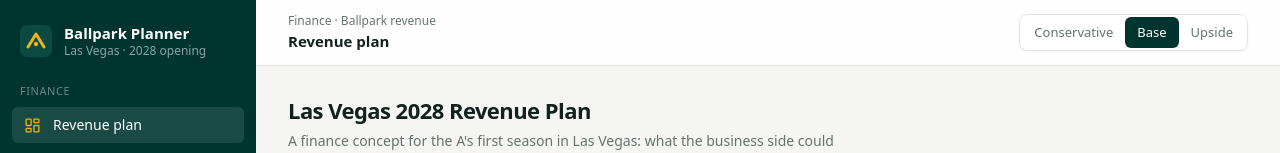
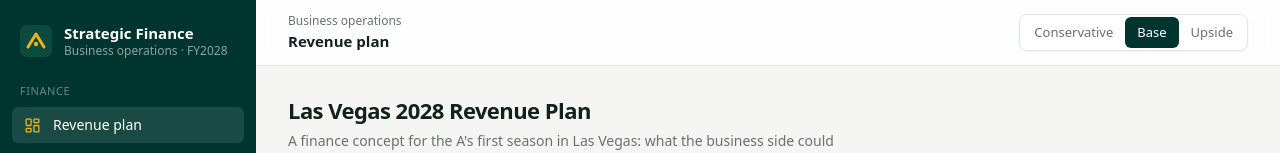
Before and after one commit to cmellone/vegas-ballpark-planner, a React (Vite) app: page / in a window 1280 px wide. Shown: the top 153 px of the page. Built offline with nearby package versions, Linux system fonts and the light colour scheme.

Commit message:
Rename site to Strategic Finance
Co-Authored-By: Claude Opus 5.5 <noreply@anthropic.com>
Claude-Session: https://claude.ai/code/session_011Jk8bjySBzjDtHaQCj6iBq

```diff
--- a/index.html
+++ b/index.html
@@ -4,7 +4,7 @@
     <meta charset="UTF-8" />
     <meta name="viewport" content="width=device-width, initial-scale=1.0" />
     <link rel="icon" href="/favicon.svg" type="image/svg+xml" />
-    <title>Las Vegas Ballpark Revenue Planner</title>
+    <title>Strategic Finance · Las Vegas 2028</title>
     <meta name="description" content="Opening-season revenue model for a 33,000-seat domed ballpark on the Las Vegas Strip. An independent concept by Cole Mellone." />
   </head>
   <body>
--- a/src/components/Shell.tsx
+++ b/src/components/Shell.tsx
@@ -53,8 +53,8 @@ export function Shell({ page, children }: { page: PageId; children: ReactNode })
         <div className="flex items-center gap-3 px-5 pb-6 pt-6">
           <Mark />
           <div className="leading-tight">
-            <div className="text-[15px] font-semibold">Ballpark Planner</div>
-            <div className="text-xs text-white/55">Las Vegas · 2028 opening</div>
+            <div className="text-[15px] font-semibold">Strategic Finance</div>
+            <div className="text-xs text-white/55">Business operations · FY2028</div>
           </div>
         </div>
         <div className="px-5 pb-2 text-[11px] font-medium uppercase tracking-wider text-white/40">Finance</div>
@@ -88,7 +88,7 @@ export function Shell({ page, children }: { page: PageId; children: ReactNode })
         <div className="flex items-center gap-3 px-4 py-3 sm:px-8">
           <div className="hidden items-center gap-2 sm:flex lg:hidden"><Mark /></div>
           <div className="min-w-0 flex-1">
-            <div className="hidden text-[12px] text-muted sm:block">Finance · Ballpark revenue</div>
+            <div className="hidden text-[12px] text-muted sm:block">Business operations</div>
             <div className="truncate text-[15px] font-semibold text-ink">{current.label}</div>
           </div>
           {edits > 0 && (
```
Also changed, not shown: 1 other file (tests, documents, lock files or other folders).
